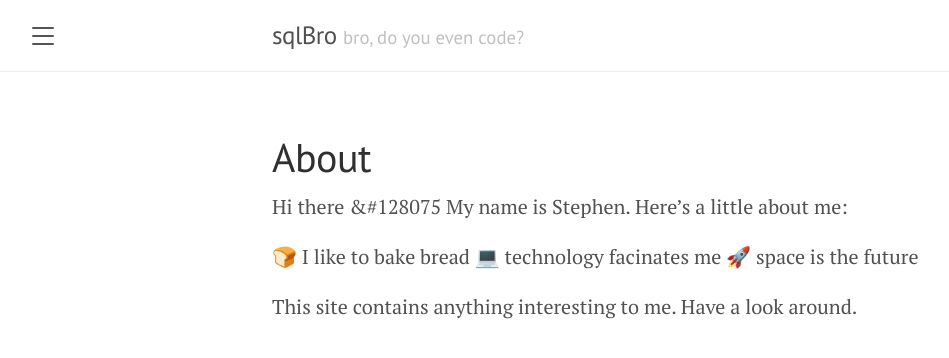
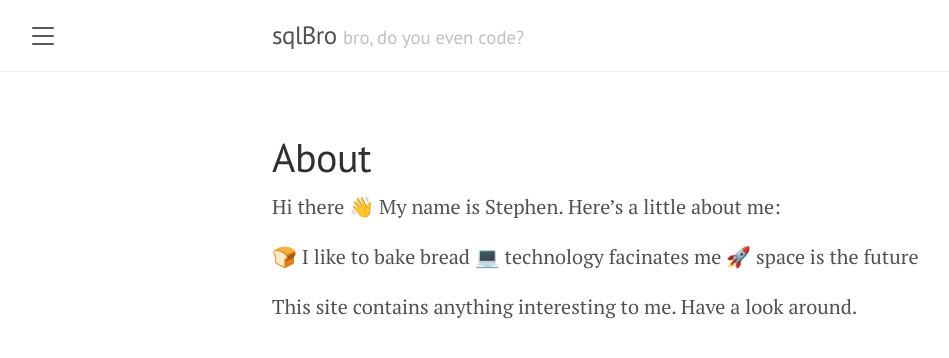
Before and after one commit to stitcombe/stitcombe.github.io, a Jekyll site: the page built from about.md, in a window 1280 px wide. Shown: the top 358 px of the page, without its empty margins (8-957 px from the left). Built offline with Jekyll 4.4.1, drawn with Linux system fonts in a browser that asks for light colours; emoji names are drawn with the system emoji font.

Commit message:
sidebar, about updates

```diff
--- a/_config.yml
+++ b/_config.yml
@@ -4,7 +4,7 @@ tagline:             'bro, do you even code?'
 description:         'these aren''t the droids you''re looking for'
 url:                 https://stitcombe.github.io
 baseurl:             ''
-paginate:            5
+paginate:            3
 permalink:           pretty
 
 # About/contact
--- a/_includes/sidebar.html
+++ b/_includes/sidebar.html
@@ -24,9 +24,6 @@
         {% endif %}
       {% endif %}
     {% endfor %}
-
-    <a class="sidebar-nav-item" href="{{ site.github.repo }}/archive/v{{ site.version }}.zip">Download</a>
-    <a class="sidebar-nav-item" href="{{ site.github.repo }}">GitHub project</a>
     <span class="sidebar-nav-item">Currently v{{ site.version }}</span>
   </nav>
 
--- a/about.md
+++ b/about.md
@@ -3,7 +3,7 @@ layout: page
 title: About
 ---
 
-Hi there &#128075 My name is Stephen. Here's a little about me:
+Hi there :wave: My name is Stephen. Here's a little about me:
 
 :bread: I like to bake bread
 :computer: technology facinates me
```
